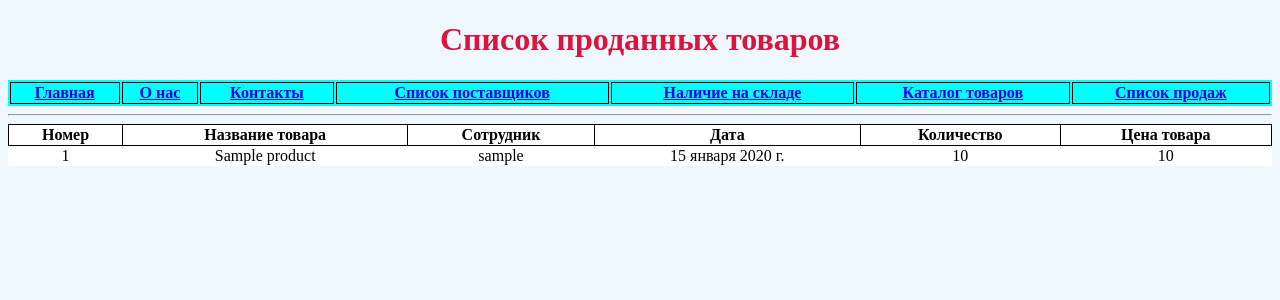
After one commit to serbyz57/Django, a Django app: page /deal in a window 1280 px wide. The commit adds this page. Shown: the top 300 px of the page. Run offline with Django 4.2, Linux system fonts and the light colour scheme; tables that the repository leaves empty hold one stand-in row (values such as "Sample post"); lists and menus that the app fills with data are empty.

Commit message:
The end of the Web-module

```diff
--- a/example_app/models.py
+++ b/example_app/models.py
@@ -1,19 +1,37 @@
 from django.db import models
-import datetime
+import django.utils.timezone
+from django.contrib.auth.models import User
 
 
 class Company(models.Model):
     name = models.CharField(max_length=20)
+
+    def __str__(self):
+        return self.name
 
 
 class Product(models.Model):
     name = models.CharField(max_length=20)
     description = models.CharField(max_length=400)
 
+    def __str__(self):
+        return self.name
+
 
 class Warehouse(models.Model):
     product = models.ForeignKey(Product, on_delete=models.CASCADE)
     company = models.ForeignKey(Company, on_delete=models.CASCADE)
-    data = models.DateField(default=datetime.date.today())
+    data = models.DateField(default=django.utils.timezone.now)
     price = models.IntegerField()
     amount = models.IntegerField()
+
+
+class Deal(models.Model):
+    data = models.DateField(default=django.utils.timezone.now, verbose_name='Дата')
+    product = models.ForeignKey(Product, on_delete=models.CASCADE, verbose_name='Продукт')
+    amount = models.IntegerField(verbose_name='Количество')
+    price_by_one = models.IntegerField(verbose_name='Цена за ед.')
+    employer = models.ForeignKey(User, on_delete=models.CASCADE, verbose_name='Сотрудник')
+
+    def __str__(self):
+        return str(self.product) + " " + str(self.price_by_one)
--- a/example_app/templates/base.html
+++ b/example_app/templates/base.html
@@ -16,6 +16,7 @@
     <th class="tableMenu"><a href="/suppliers">Список поставщиков</a></th>
     <th class="tableMenu"><a href="/warehouse">Наличие на складе</a></th>
     <th class="tableMenu"><a href="/products">Каталог товаров</a></th>
+    <th class="tableMenu"><a href="/deal">Список продаж</a></th>
     </table>
     <hr>
   </div>
--- /dev/null
+++ b/example_app/templates/deal.html
@@ -0,0 +1,27 @@
+{% extends "base.html" %}
+{% load static %}
+{% block header %}
+Список проданных товаров
+{% endblock header %}
+{% block content %}
+<table class="warehouse">
+    <tr>
+        <th class="warehouse">Номер</th>
+        <th class="warehouse">Название товара</th>
+        <th class="warehouse">Сотрудник</th>
+        <th class="warehouse">Дата</th>
+        <th class="warehouse">Количество</th>
+        <th class="warehouse">Цена товара</th>
+    </tr>
+    {% for p in deals %}
+    <tr>
+        <td align="center">{{ p.id }}</td>
+        <td align="center">{{ p.product }}</td>
+        <td align="center">{{ p.employer }}</td>
+        <td align="center">{{ p.data }}</td>
+        <td align="center">{{ p.amount }}</td>
+        <td align="center">{{ p.price_by_one }}</td>
+    </tr>
+    {% endfor %}
+</table>
+{% endblock content %}
--- a/example_app/urls.py
+++ b/example_app/urls.py
@@ -9,6 +9,7 @@ urlpatterns = [
     path('suppliers', suppliers),
     path('warehouse', warehouse),
     path('products', products),
+    path('deal', deal),
     path('create_product/', create_product),
     path('create_company/', create_company),
     path('create_warehouse/', create_warehouse),
--- a/example_app/views.py
+++ b/example_app/views.py
@@ -56,3 +56,8 @@ def create_warehouse(request):
         if formset.is_valid():
             formset.save()
     return HttpResponseRedirect("/warehouse")
+
+
+def deal(requset):
+    deals = Deal.objects.all()
+    return render(requset, 'deal.html', {'deals': deals})
```
Also changed, not shown: example_app/admin.py (+4 -3 lines).
